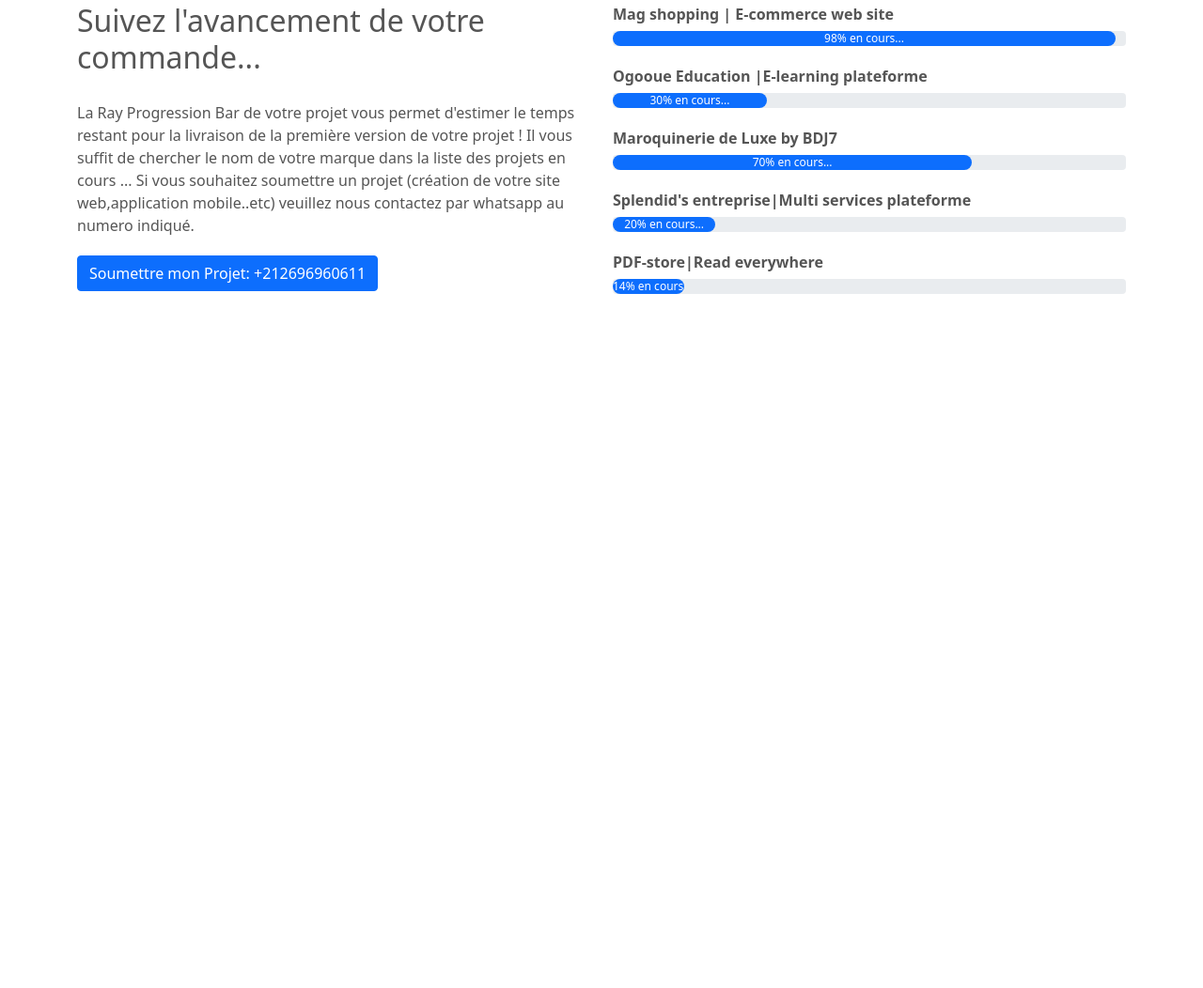
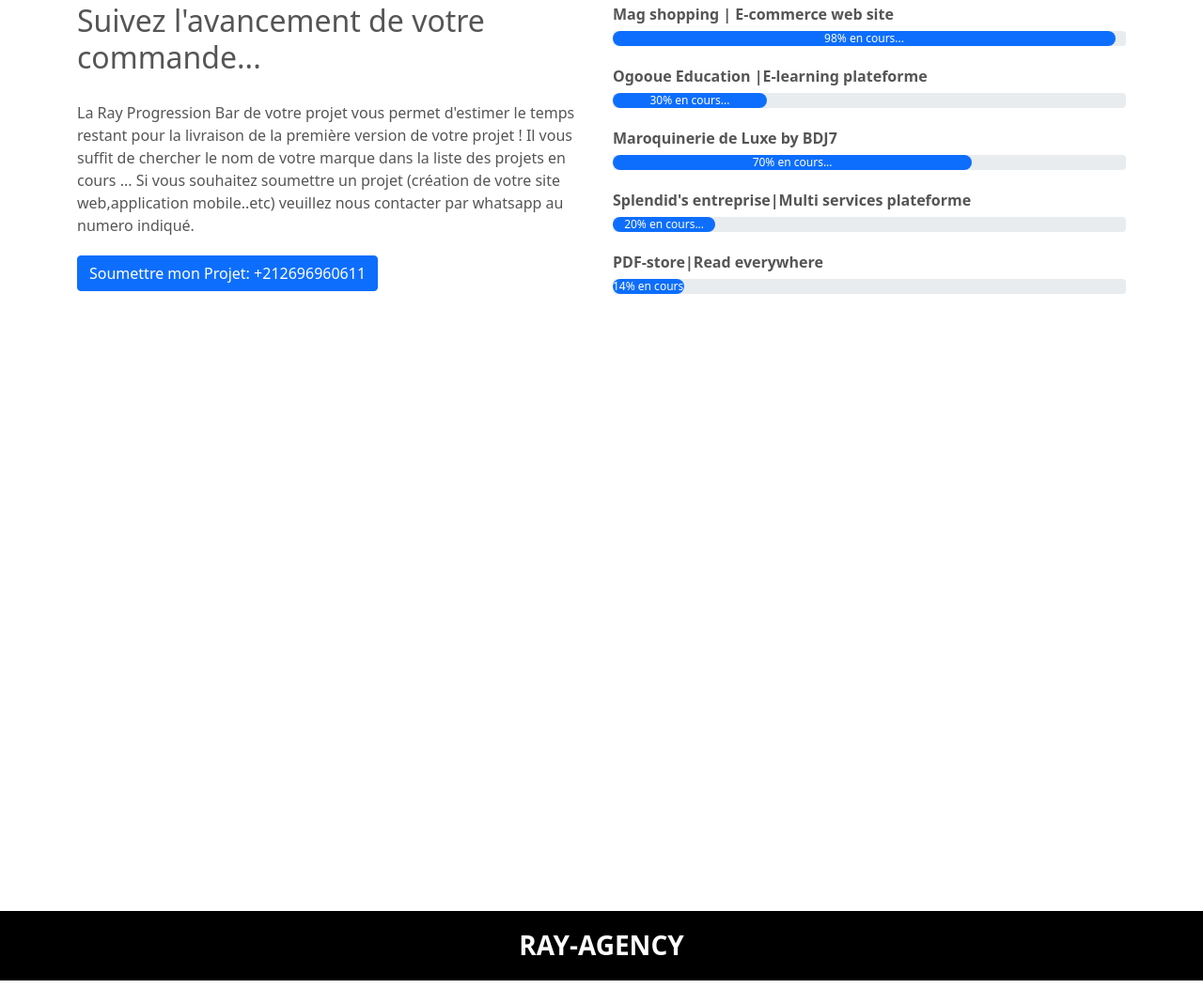
Before and after one commit to magshopping/ray-agency, a plain HTML site: page index.html in a window 1280 px wide. Shown: the part 824-1876 px from the top of the page at 94% size. Before the commit the page ends 1214 px from the top, so only its background shows below. Drawn offline with nearby package versions, Linux system fonts and the light colour scheme.

Commit message:
version 2 with footer

```diff
--- a/index.html
+++ b/index.html
@@ -107,7 +107,7 @@
               marque dans la liste des projets en cours ...
 
               Si vous souhaitez soumettre un projet (création de votre site web,application mobile..etc) veuillez
-              nous contactez par whatsapp au numero indiqué.
+              nous contacter par whatsapp au numero indiqué.
             </div>
             <div>
               <button type="button" class="btn btn-primary">Soumettre mon Projet: +212696960611</button>
@@ -138,5 +138,11 @@
         </div>
       </div>
     </section>
+    <!--------------------------Footer------------->
+    <section>
+        <div class="footer">
+            <h3><strong>RAY-AGENCY</strong></h3>
+        </div>
+    </section>
 </body>
 </html>
--- a/style.css
+++ b/style.css
@@ -9,6 +9,7 @@
     position: static;
     top: 0;
     z-index: 10;
+
 }
 .navbar-brand{
     height: 40px;
@@ -76,3 +77,15 @@
     border-radius: 16px imp !important;
     margin-bottom: 20px;
 }
+
+/***---------------Footer ****/
+.footer{
+    text-align: center;
+    margin-top: 580px;
+    background-color: black;
+}
+.footer h3{
+    color: #fff;
+    padding-bottom: 20px;
+    padding-top: 20px;
+}
```
